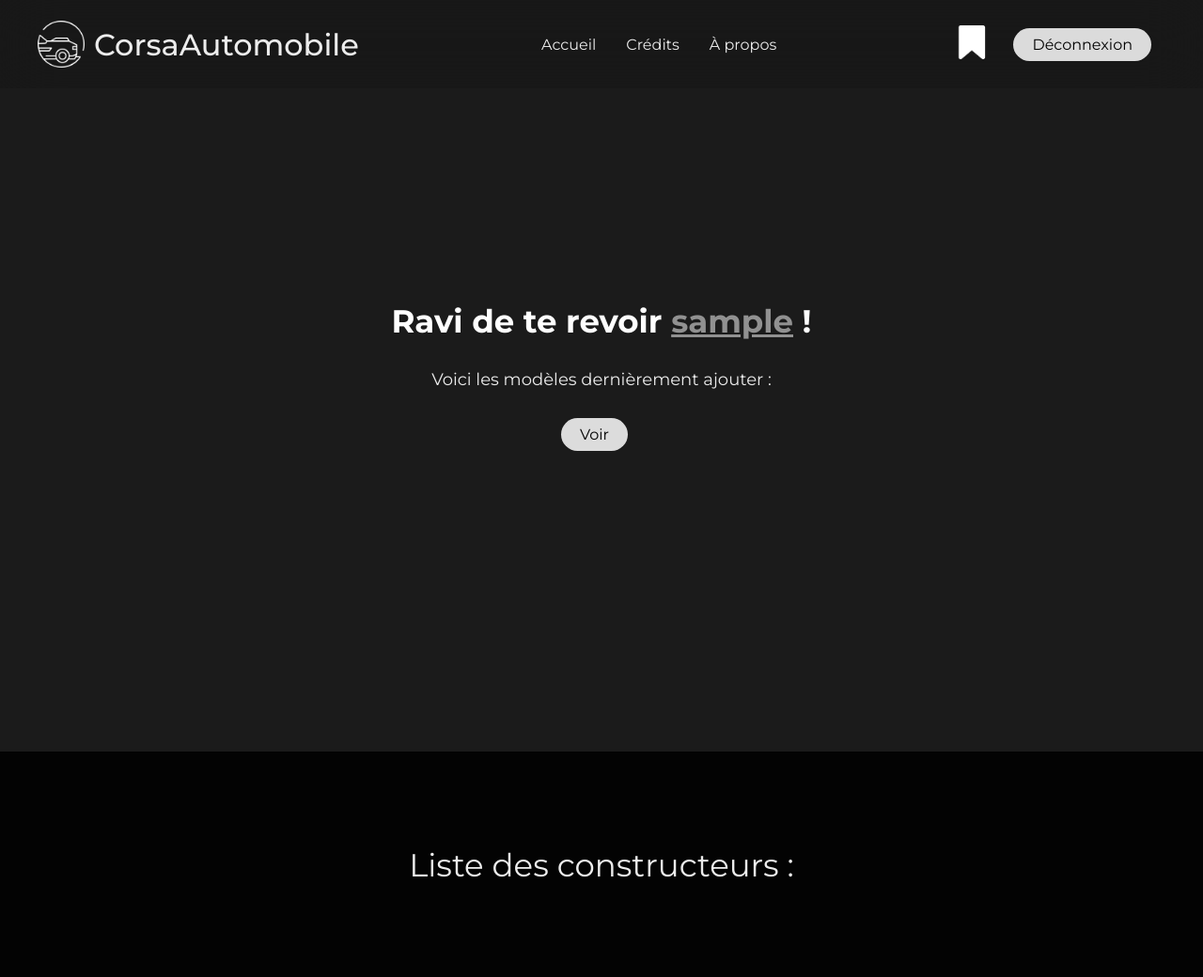
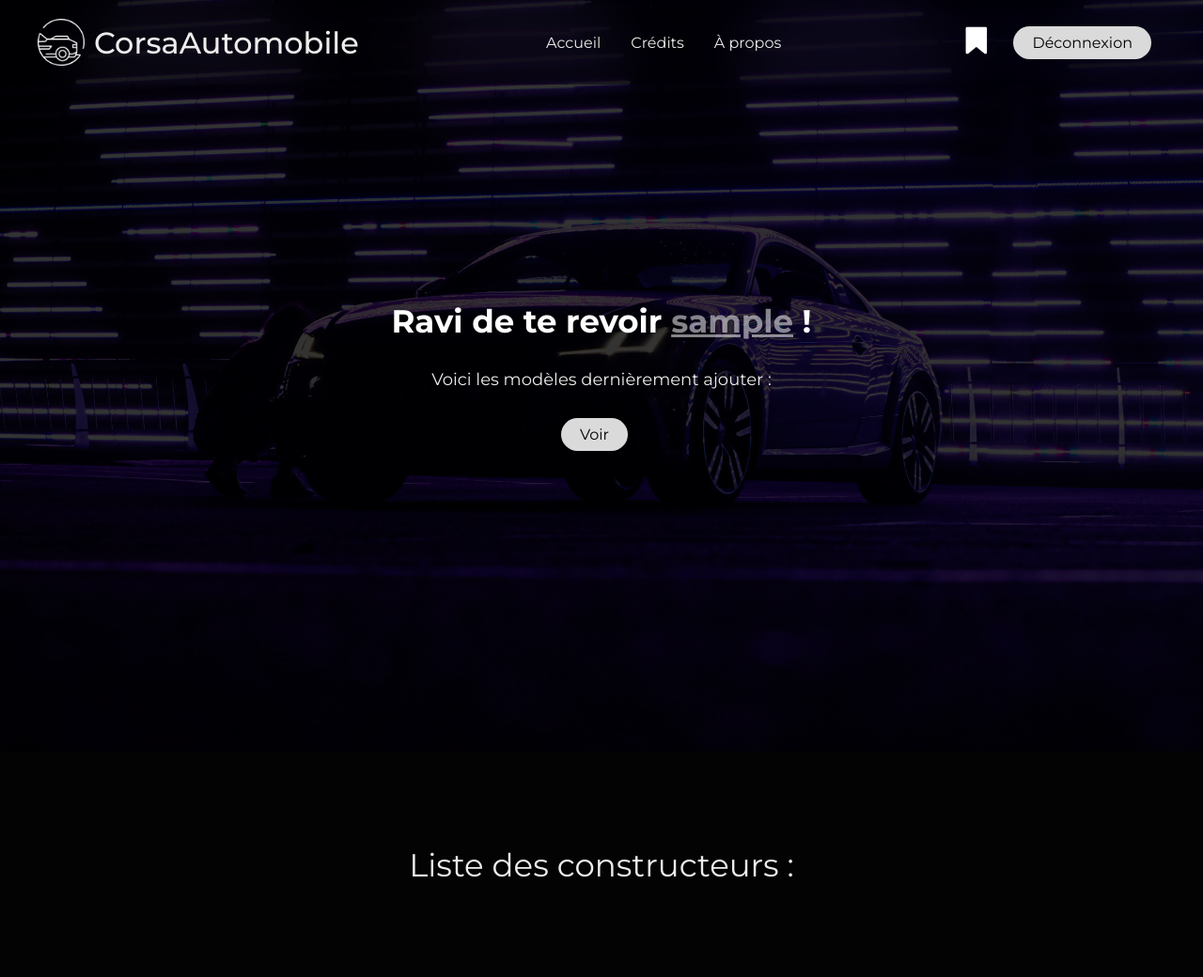
Before and after one commit to omarb36/CorsaAutomobile, a PHP site: page /espace-membres/index-connect.php in a window 1280 px wide. Shown: the top 1040 px of the page at 94% size. Run offline with PHP 8.4, Linux system fonts and the light colour scheme; the visitor is signed in with stand-in values (Sample User, id 1); data that the repository does not hold is empty.

Commit message:
background, et animation JS index connect

```diff
--- a/apropos.php
+++ b/apropos.php
@@ -3,7 +3,7 @@
 <head>
     <meta charset="UTF-8">
     <meta name="viewport" content="width=device-width, initial-scale=1.0">
-    <link rel="stylesheet" href="/constructeurautomobile/style/style.css">
+    <link rel="stylesheet" href="/CorsaAutomobile/style/style.css">
     <title>CorsaAutomobile / À propos</title>
     <script src="main.js" defer></script>
 </head>
--- a/components/navbar.html
+++ b/components/navbar.html
@@ -15,11 +15,11 @@
 
 
     <div class="bouttons-navbar">
-        <form action="/constructeurautomobile/espace-membres/inscription.php">
+        <form action="/CorsaAutomobile/espace-membres/inscription.php">
             <button id="button-inscription">Inscription</button>
         </form>
 
-        <form action="/constructeurautomobile/espace-membres/connexion.php">
+        <form action="/CorsaAutomobile/espace-membres/connexion.php">
             <button id="button-connexion">Connexion</button>
         </form>
     </div>
--- a/credits.php
+++ b/credits.php
@@ -3,14 +3,14 @@
 <head>
     <meta charset="UTF-8">
     <meta name="viewport" content="width=device-width, initial-scale=1.0">
-    <link rel="stylesheet" href="/constructeurautomobile/style/style.css">
+    <link rel="stylesheet" href="/CorsaAutomobile/style/style.css">
     <title>CorsaAutomobile / Crédits</title>
 
 </head>
 <body>
     <header class="credits-header">
         <video autoplay muted loop disablePictureInPicture id="background-video" controlsList="nodownload nofullscreen noremoteplayback">
-            <source src="/constructeurautomobile/img/revuelto.mp4" type="video/mp4">
+            <source src="/CorsaAutomobile/img/revuelto.mp4" type="video/mp4">
         </video>
         <!-- BARRE DE NAVIGATION -->
 
--- a/espace-membres/index-connect.php
+++ b/espace-membres/index-connect.php
@@ -34,13 +34,14 @@ $logoscostructeurs = [
 <body>
 
 <header>
+    <img class="bg-loged" src="../img/bg-loged.jpg" alt="">
     <?php include '../components/navbar-loged.php'?>
 
     <main>
         <div class="container">
             <h1>Ravi de te revoir <span class="span-user"><?php echo htmlspecialchars($_SESSION['pseudo']);?></span> !</h1>
             <p>Voici les modèles dernièrement ajouter :</p>
-            <button>Voir</button>
+            <button id="button-voir">Voir</button>
         </div>
 </header>
 
@@ -69,5 +70,7 @@ $logoscostructeurs = [
 
     </main>
 
+
+    <script src="../main.js" defer></script>
 </body>
 </html>
--- a/index.php
+++ b/index.php
@@ -20,7 +20,7 @@ $logoscostructeurs = [
 <head>
     <meta charset="UTF-8">
     <meta name="viewport" content="width=device-width, initial-scale=1.0">
-    <link rel="stylesheet" href="/constructeurautomobile/style/style.css">
+    <link rel="stylesheet" href="/CorsaAutomobile/style/style.css">
     <title>CorsaAutomobile / Accueil</title>
 </head>
 <body>
--- a/main.js
+++ b/main.js
@@ -1,4 +1,3 @@
-
 // BOUTON DECOUVRIRE NAVBAR
 document.addEventListener("DOMContentLoaded", function() {
     document.getElementById("button-decouvrir").addEventListener("click", function() {
@@ -8,4 +7,12 @@ document.addEventListener("DOMContentLoaded", function() {
     });
 });
 
+document.addEventListener("DOMContentLoaded", function() {
+    document.getElementById("button-voir").addEventListener("click", function() {
+        document.getElementById("section-cartes").scrollIntoView({
+            behavior: "smooth"
+        });
+    });
+});
+
 // BURGER MENU
--- a/style/loged.css
+++ b/style/loged.css
@@ -84,7 +84,7 @@ nav .user-info span {
 }
 
 nav .user-info img {
-    width: 50px;
+    width: 40px;
     margin: 0px 20px;
     cursor: pointer;
 }
@@ -100,6 +100,14 @@ nav .user-info #deconnexion {
 }
 
 /* HEADER */
+
+.bg-loged{
+    position: absolute;
+    width: 100%;
+    height: 100Vh;
+    z-index: -3;
+    filter: brightness(20%);
+}
 
 header{
     display: flex;
--- a/voiture-1.php
+++ b/voiture-1.php
@@ -3,7 +3,7 @@
 <head>
     <meta charset="UTF-8">
     <meta name="viewport" content="width=device-width, initial-scale=1.0">
-    <link rel="stylesheet" href="/constructeurautomobile/style/style.css">
+    <link rel="stylesheet" href="/CorsaAutomobile/style/style.css">
     <title>CorsaAutomobile / Renault</title>
 </head>
 <body>
@@ -48,7 +48,7 @@
 
 
         <div class="button-voir-voiture">
-            <form action="/constructeurautomobile/voiture-2.php">
+            <form action="/CorsaAutomobile/voiture-2.php">
                 <button class="voir-button">Voir Fiat<img src="https://img.icons8.com/?size=100&id=7789&format=png&color=000000" alt=""></button>
 
             </form>
--- a/voiture-2.php
+++ b/voiture-2.php
@@ -3,7 +3,7 @@
 <head>
     <meta charset="UTF-8">
     <meta name="viewport" content="width=device-width, initial-scale=1.0">
-    <link rel="stylesheet" href="/constructeurautomobile/style/style.css">
+    <link rel="stylesheet" href="/CorsaAutomobile/style/style.css">
     <title>CorsaAutomobile / Fiat</title>
 </head>
 <body>
@@ -23,7 +23,7 @@
     <header class="voiture-2-header">
 
         <div class="button-voir-voiture">
-            <form action="/constructeurautomobile/voiture-1.php">
+            <form action="/CorsaAutomobile/voiture-1.php">
                 <button class="voir-button"><img src="https://img.icons8.com/?size=100&id=7811&format=png&color=000000" alt="">Voir Renault</button>
             </form>
         </div>
@@ -45,7 +45,7 @@
         </div>
 
         <div class="button-voir-voiture">
-            <form action="/constructeurautomobile/voiture-3.php">
+            <form action="/CorsaAutomobile/voiture-3.php">
                 <button class="voir-button">Voir BMW <img src="https://img.icons8.com/?size=100&id=7789&format=png&color=000000" alt=""> </button>
             </form>
         </div>
--- a/voiture-3.php
+++ b/voiture-3.php
@@ -3,7 +3,7 @@
 <head>
     <meta charset="UTF-8">
     <meta name="viewport" content="width=device-width, initial-scale=1.0">
-    <link rel="stylesheet" href="/constructeurautomobile/style/style.css">
+    <link rel="stylesheet" href="/CorsaAutomobile/style/style.css">
     <title>CorsaAutomobile / BMW</title>
 </head>
 <body>
@@ -21,7 +21,7 @@
     <header class="voiture-3-header">
 
     <div class="button-voir-voiture">
-            <form action="/constructeurautomobile/voiture-2.php">
+            <form action="/CorsaAutomobile/voiture-2.php">
                 <button class="voir-button"><img src="https://img.icons8.com/?size=100&id=7811&format=png&color=000000" alt=""> Voir Fiat</button>
             </form>
         </div>
```
Also changed, not shown: img/bg-loged.jpg (renamed from img/bg-credits.jpg).
